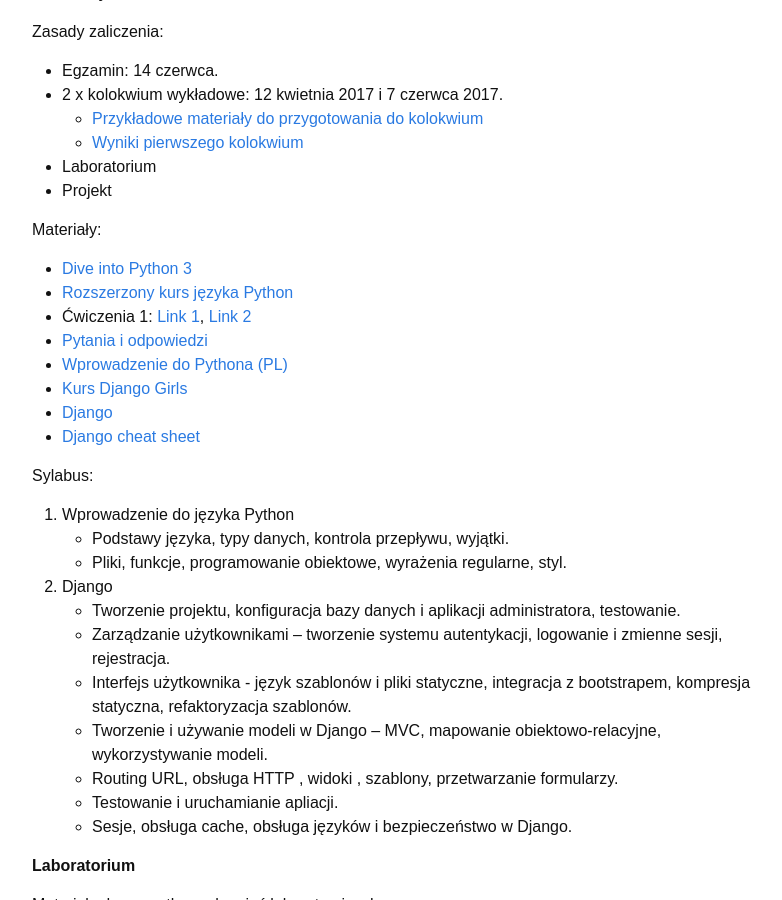
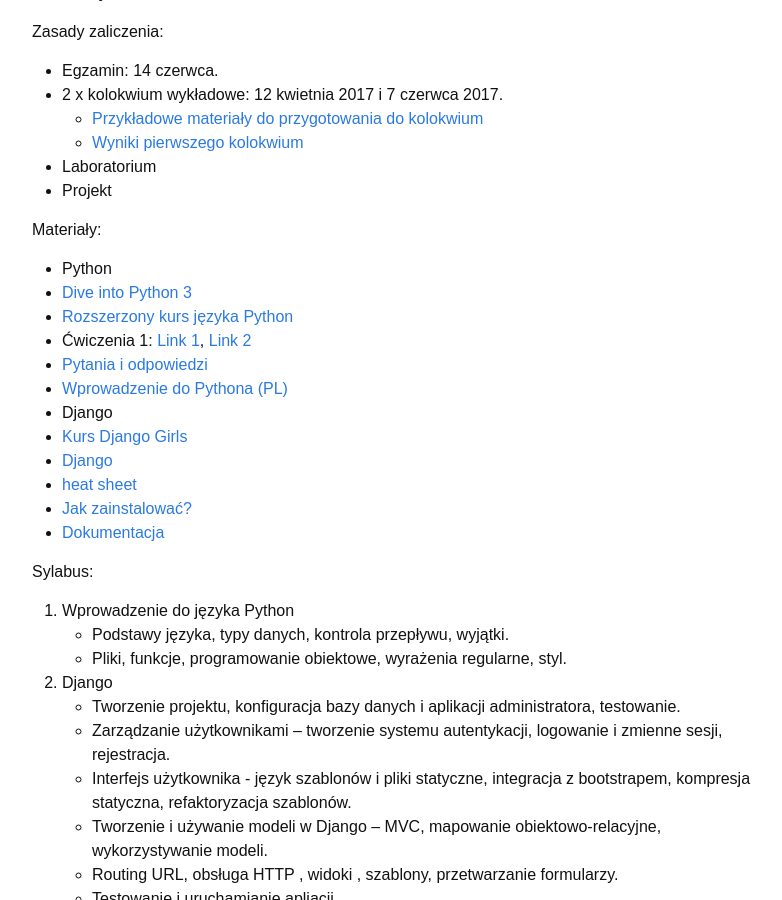
Before and after one commit to piotrlasek/piotrlasek.github.io, a Jekyll site: the page built from for-students/ai2-2017.md, in a window 1280 px wide and 900 px high, scrolled down 392 px. Shown: the whole window, without its empty margins (238-1020 px from the left). Built offline with Jekyll 4.4.1, drawn with Linux system fonts in a browser that asks for light colours.

Commit message:
Update ai2-2017.md

```diff
--- a/for-students/ai2-2017.md
+++ b/for-students/ai2-2017.md
@@ -19,14 +19,18 @@
 * Projekt
 
 Materiały:
-* [Dive into Python 3](http://www.diveintopython3.net)
-* [Rozszerzony kurs języka Python](https://www.ii.uni.wroc.pl/~marcinm/dyd/python/)
-* Ćwiczenia 1: [Link 1](http://exercism.io/languages/python/exercises), [Link 2](http://www.ling.gu.se/~lager/python_exercises.html)
-* [Pytania i odpowiedzi](https://docs.python.org/3/faq/programming.html)
-* [Wprowadzenie do Pythona (PL)](https://pl.python.org/view/kursy/lwdp.pdf)
-* [Kurs Django Girls](https://tutorial.djangogirls.org/pl/)
-* [Django](http://www.python.rk.edu.pl/w/p/djangoindex/)
-* [Django cheat sheet](https://www.mercurytide.co.uk/media/resources/Django/django10-cheat-sheet.pdf)
+* Python
+ * [Dive into Python 3](http://www.diveintopython3.net)
+ * [Rozszerzony kurs języka Python](https://www.ii.uni.wroc.pl/~marcinm/dyd/python/)
+ * Ćwiczenia 1: [Link 1](http://exercism.io/languages/python/exercises), [Link 2](http://www.ling.gu.se/~lager/python_exercises.html)
+ * [Pytania i odpowiedzi](https://docs.python.org/3/faq/programming.html)
+ * [Wprowadzenie do Pythona (PL)](https://pl.python.org/view/kursy/lwdp.pdf)
+* Django
+ * [Kurs Django Girls](https://tutorial.djangogirls.org/pl/)
+ * [Django](http://www.python.rk.edu.pl/w/p/djangoindex/)
+ * [heat sheet](https://www.mercurytide.co.uk/media/resources/Django/django10-cheat-sheet.pdf)
+ * [Jak zainstalować?](https://www.howtoforge.com/tutorial/how-to-install-django-on-ubuntu/)
+ * [Dokumentacja](https://docs.djangoproject.com/en/1.11/)
 
 Sylabus:
 1.	Wprowadzenie do języka Python
```
